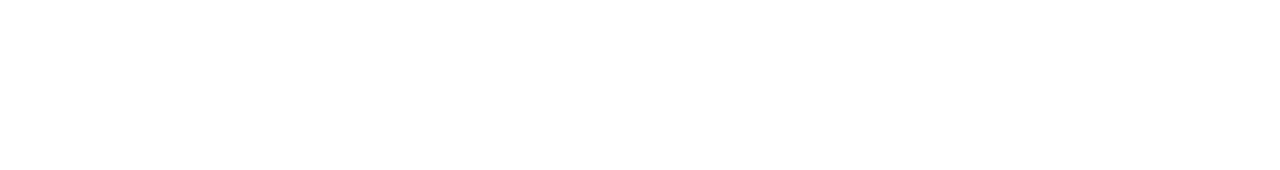
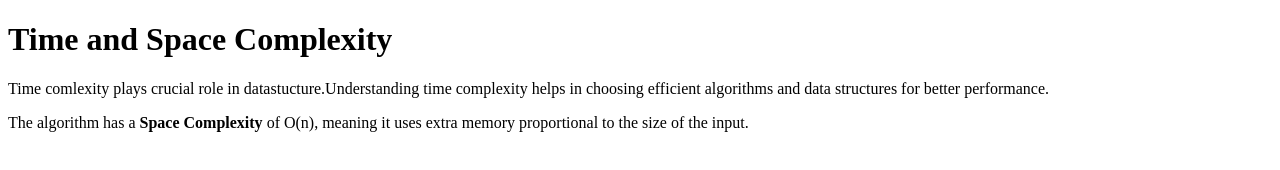
Before and after one commit to acciojob/time-and-space-complexity-VISHWA-191999, a website: page main.html in a window 1280 px wide. Drawn offline with Linux system fonts and the light colour scheme.

Commit message:
created a submission

```diff
--- a/main.html
+++ b/main.html
@@ -8,6 +8,12 @@
 
 <body>
 	<!-- the entire body must be written by student -->
+	<h1>Time and Space Complexity</h1>
+	<p>Time comlexity plays crucial role in datastucture.Understanding time complexity helps in choosing efficient algorithms and data structures for better performance.
+	<p>The algorithm has a <b> Space Complexity</b> of O(n), meaning it uses extra memory proportional to the size of the input.</p>
+
+	</p>
+
     <script type="text/javascript" src="./script.js">
 </script>
 
```
